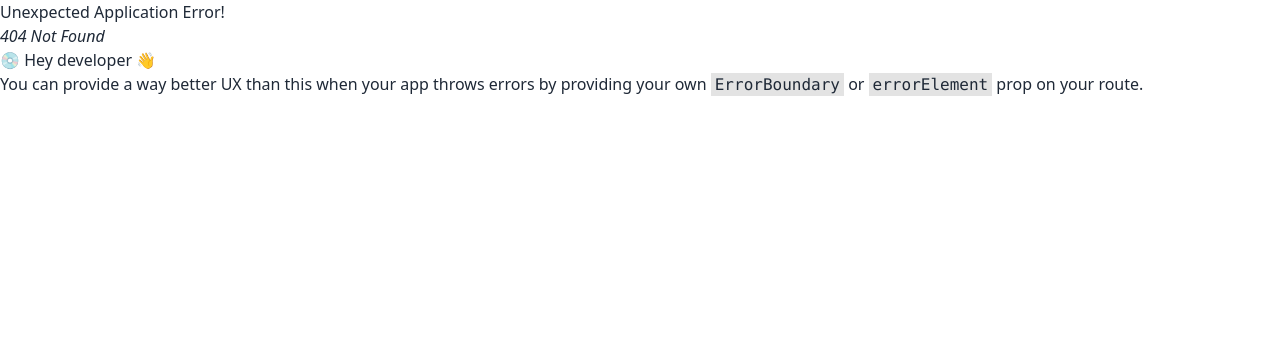
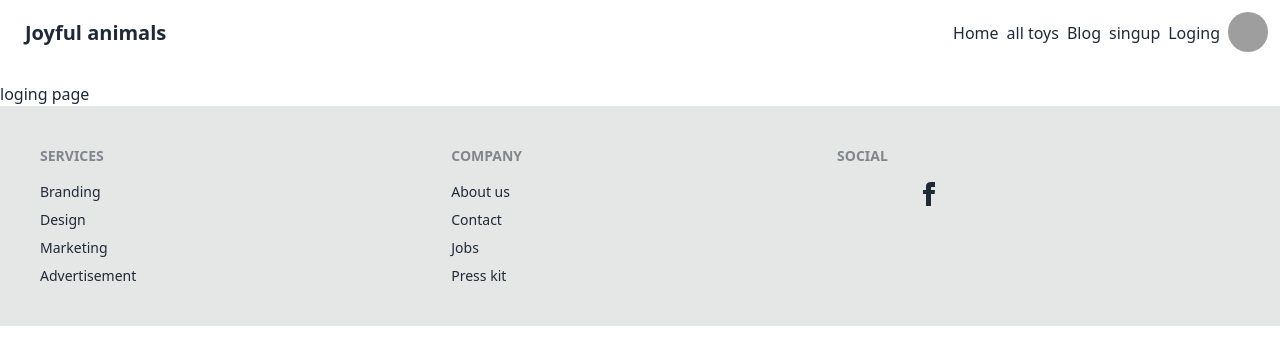
Before and after one commit to sobujhasan1000/toy-client, a React (Vite) app: page /loging in a window 1280 px wide. Before the commit this address had no page. Shown: the top 364 px of the page. Built offline with nearby package versions, Linux system fonts and the light colour scheme; grey boxes are pictures that could not be loaded.

Commit message:
all route link setup done

```diff
--- a/src/Component/Header/Header.jsx
+++ b/src/Component/Header/Header.jsx
@@ -1,4 +1,5 @@
 import React from 'react';
+import { Link } from 'react-router-dom';
 
 const Header = () => {
     return (
@@ -8,11 +9,12 @@ const Header = () => {
                     <a className="btn btn-ghost normal-case text-xl">Joyful animals</a>
                 </div>
                 <div className="flex-none">
-                    <ul className="menu menu-horizontal px-1">
-                    <li><a>Home</a></li>
-                    <li><a>all toys</a></li>
-                    <li><a>Blog</a></li>
-                    <li><a>singup</a></li>
+                    <ul className="menu menu-horizontal px-1 gap-2">
+                    <Link to='/'>Home</Link>
+                    <Link>all toys</Link>
+                    <Link>Blog</Link>
+                    <Link to='/singin'>singup</Link>
+                    <Link to='/loging'>Loging</Link>
                     </ul>
                     <div className="dropdown dropdown-end">
                         <label tabIndex={0} className="btn btn-ghost btn-circle avatar">
@@ -23,7 +25,7 @@ const Header = () => {
                         <ul tabIndex={0} className="menu menu-compact dropdown-content mt-3 p-2 shadow bg-base-100 rounded-box w-52">
                             <li><a>Add Toy</a></li>
                             <li><a>MY Toys</a></li>
-                            <li><a>Logout</a></li>
+                            <li><Link to='/logOut'>Logout</Link></li>
                         </ul>
                     </div>
                 </div>
--- /dev/null
+++ b/src/Component/Home/Gallery/Gallery.jsx
@@ -0,0 +1,11 @@
+import React from 'react';
+
+const Gallery = () => {
+    return (
+        <>
+            <h1 className='text-3xl my-4 text-center'>Gallery</h1>
+        </>
+    );
+};
+
+export default Gallery;
--- a/src/Component/Home/Home.jsx
+++ b/src/Component/Home/Home.jsx
@@ -1,11 +1,12 @@
 import React from 'react';
 import Bannar from './Bannar/Bannar';
+import Gallery from './Gallery/Gallery';
 
 const Home = () => {
     return (
         <div>
             <Bannar></Bannar>
-           <h2>this is home</h2>
+           <Gallery></Gallery>
         </div>
     );
 };
--- /dev/null
+++ b/src/Component/LogOut/Logout.jsx
@@ -0,0 +1,11 @@
+import React from 'react';
+
+const Logout = () => {
+    return (
+        <div>
+            <h1>Log Out page</h1>
+        </div>
+    );
+};
+
+export default Logout;
--- /dev/null
+++ b/src/Component/Login/Login.jsx
@@ -0,0 +1,11 @@
+import React from 'react';
+
+const Login = () => {
+    return (
+        <div>
+            <h1>loging  page</h1>
+        </div>
+    );
+};
+
+export default Login;
--- /dev/null
+++ b/src/Component/SingIn/SingIn.jsx
@@ -0,0 +1,11 @@
+import React from 'react';
+
+const SingIn = () => {
+    return (
+        <div>
+            <h1>singin page</h1>
+        </div>
+    );
+};
+
+export default SingIn;
```
Also changed, not shown: src/main.jsx (+15 -0 lines).
